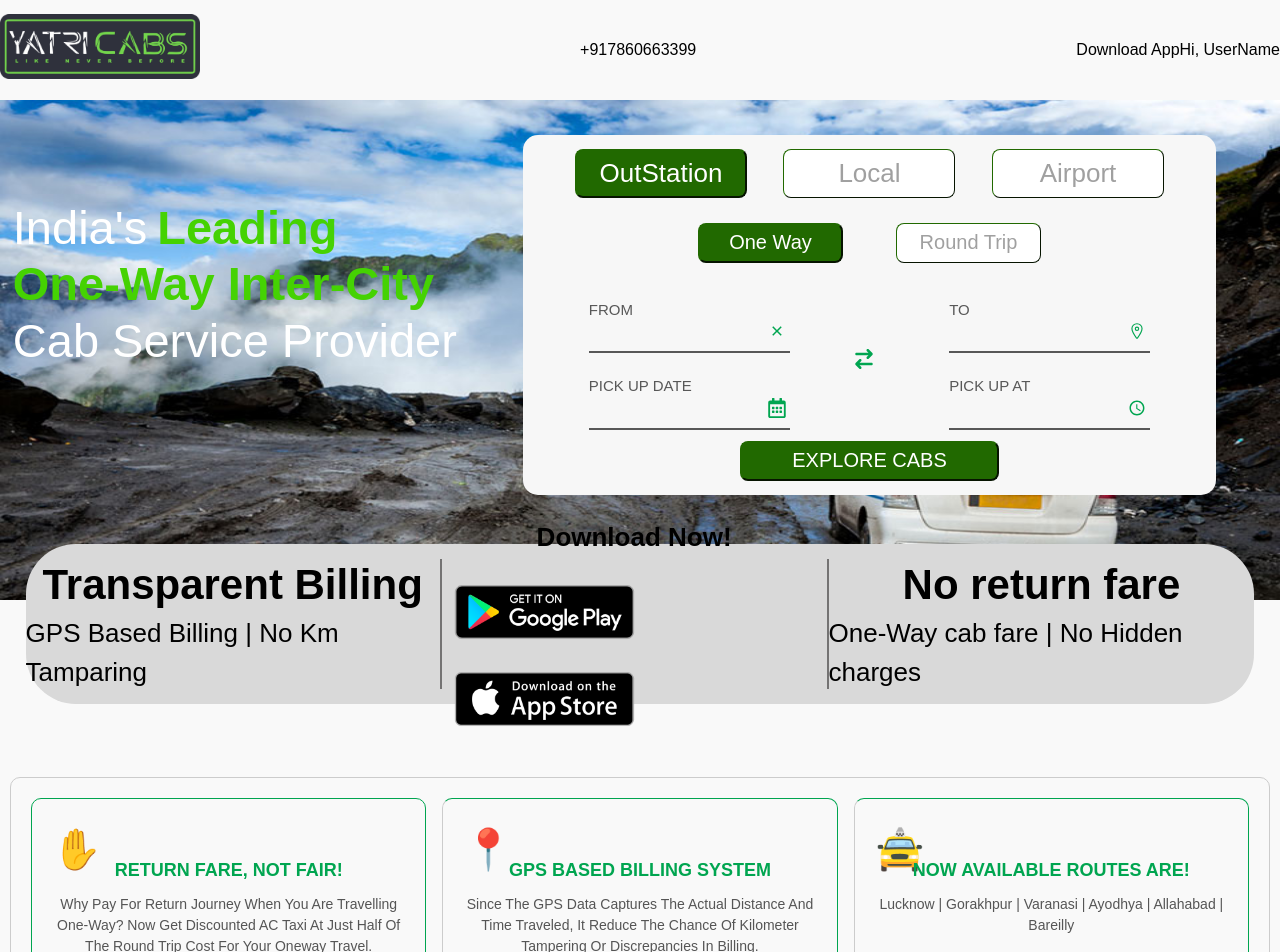
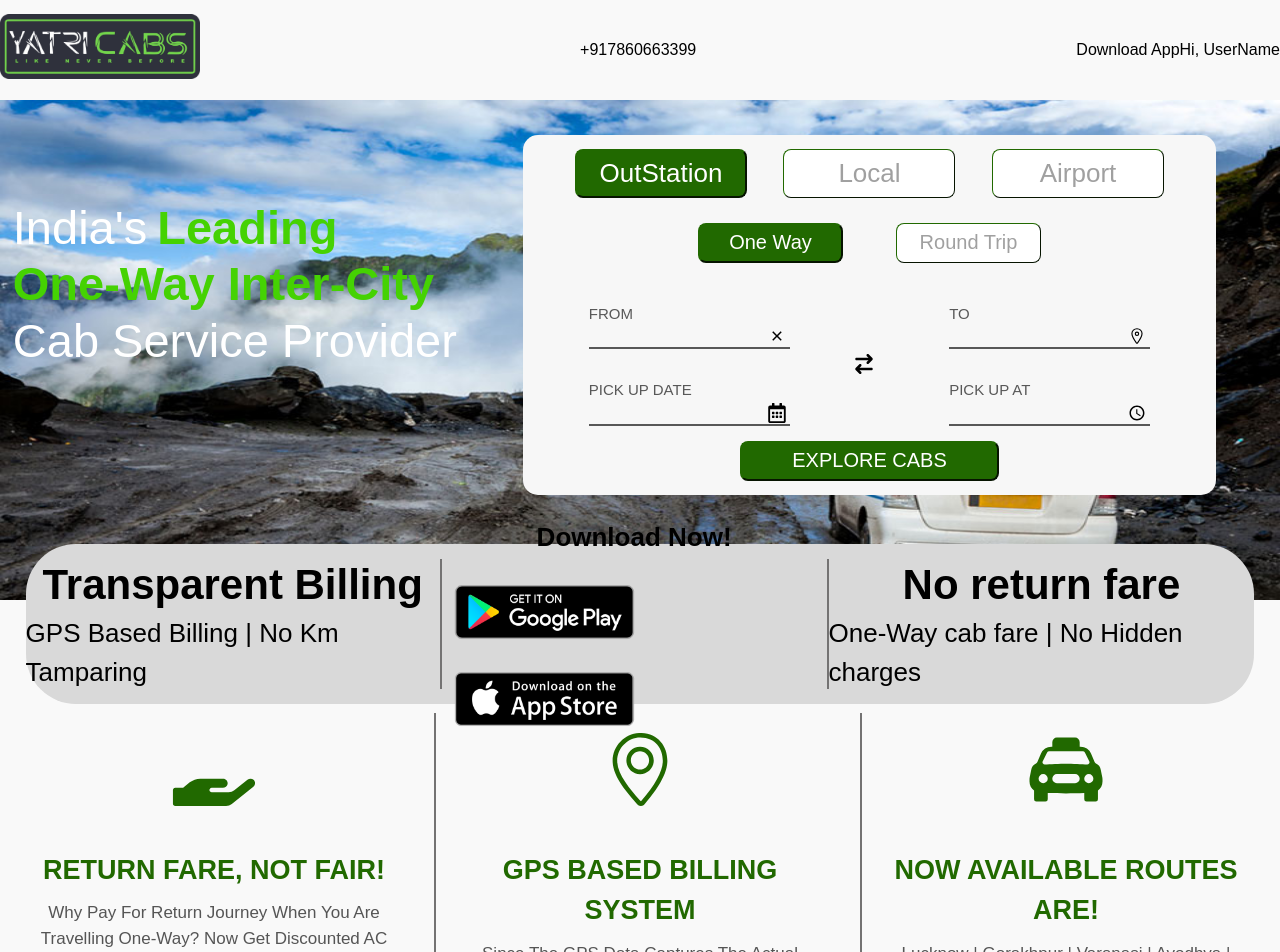
Before and after one commit to mitalrs/CabSite, a React (Vite) app in the folder yatra-cabs/: page / in a window 1280 px wide. Shown: the top 952 px of the page. Built offline with nearby package versions, Linux system fonts and the light colour scheme.

Commit message:
implemented the notfairgrid comp css for desktop

```diff
--- a/yatra-cabs/src/Component/NotFairGrid/index.jsx
+++ b/yatra-cabs/src/Component/NotFairGrid/index.jsx
@@ -10,24 +10,9 @@ function Index() {
   return (
     <>
       <div className='wrapper-on-notfaigrid'>
-      {/* <div>
-        <FaHandHolding/>
-        <h3>Return Fare, Not Fair!</h3>
-        <p>Why Pay for Return Journey when you are travelling one-way? Now get discounted AC Taxi at just half of the round trip cost for your oneway travel.</p>
-      </div>
-      <div>
-        <SlLocationPin/>
-        <h3>GPS Based Billing System </h3>
-        <p>Since the GPS data captures the actual distance and time traveled,   it reduce the chance of Kilometer tampering or discrepancies in billing.</p>
-      </div>
-      <div>
-        <BsTaxiFrontFill/>
-        <h3>Now available routes are!</h3>
-        <p>Lucknow | Gorakhpur | Varanasi | Ayodhya | Allahabad | Bareilly</p>
-      </div> */}
        <div className="info-section">
       <div className="info-card">
-        <div className="icon">✋</div>
+      <FaHandHolding className='card-icon'/>
         <h3 className="title">RETURN FARE, NOT FAIR!</h3>
         <p className="description">
           Why Pay For Return Journey When You Are Travelling One-Way? Now Get
@@ -36,7 +21,7 @@ function Index() {
         </p>
       </div>
       <div className="info-card">
-        <div className="icon">📍</div>
+      <SlLocationPin className='card-icon'/>
         <h3 className="title">GPS BASED BILLING SYSTEM</h3>
         <p className="description">
           Since The GPS Data Captures The Actual Distance And Time Traveled, It
@@ -44,7 +29,7 @@ function Index() {
         </p>
       </div>
       <div className="info-card">
-        <div className="icon">🚖</div>
+      <BsTaxiFrontFill className='card-icon'/>
         <h3 className="title">NOW AVAILABLE ROUTES ARE!</h3>
         <p className="description">
           Lucknow | Gorakhpur | Varanasi | Ayodhya | Allahabad | Bareilly
--- a/yatra-cabs/src/Component/NotFairGrid/style.css
+++ b/yatra-cabs/src/Component/NotFairGrid/style.css
@@ -5,14 +5,11 @@
     justify-content: space-between;
     align-items: center ;
 }
-/* InfoSection.css */
 .info-section {
     display: flex;
     justify-content: space-between;
     align-items: stretch;
     gap: 1rem;
-    padding: 20px;
-    border: 1px solid #ccc;
     border-radius: 10px;
   }
 
@@ -20,30 +17,31 @@
     flex: 1;
     text-align: center;
     padding: 20px;
-    border: 1px solid #00a550;
-    border-radius: 10px;
     background-color: #f9f9f9;
   }
 
-  .icon {
+  .card-icon {
     font-size: 40px;
-    color: #00a550;
+    color: #216900;
     margin-bottom: 10px;
+    width: 116px;
+    height: 73px;
   }
 
   .title {
-    font-size: 18px;
-    font-weight: bold;
-    color: #00a550;
+    font-size: 27px;
+    font-weight: 600;
+    color: #216900;
     margin-bottom: 10px;
   }
 
   .description {
-    font-size: 14px;
+    font-size: 17px;
     line-height: 1.5;
     color: #555;
+    font-weight: 400;
   }
 
   .info-card + .info-card {
-    border-left: 1px solid #ccc;
+    border-left: 2.5px solid #747373;
   }
```
